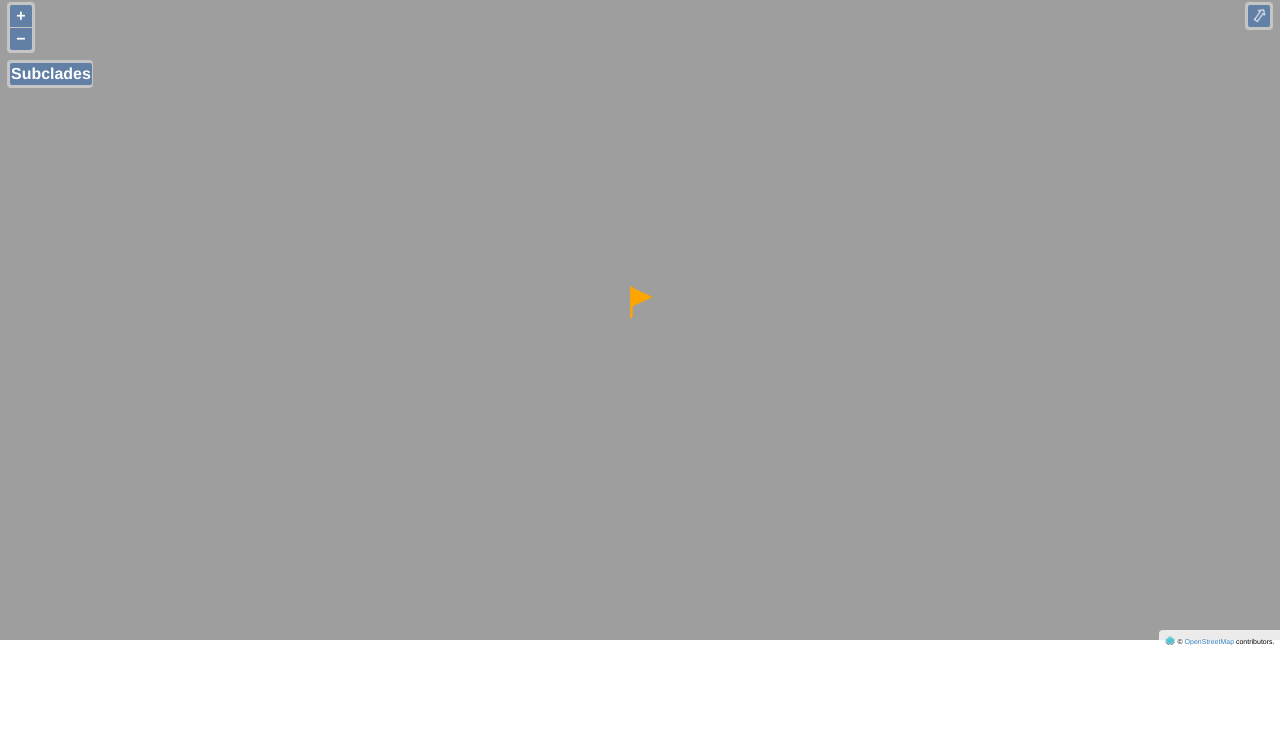
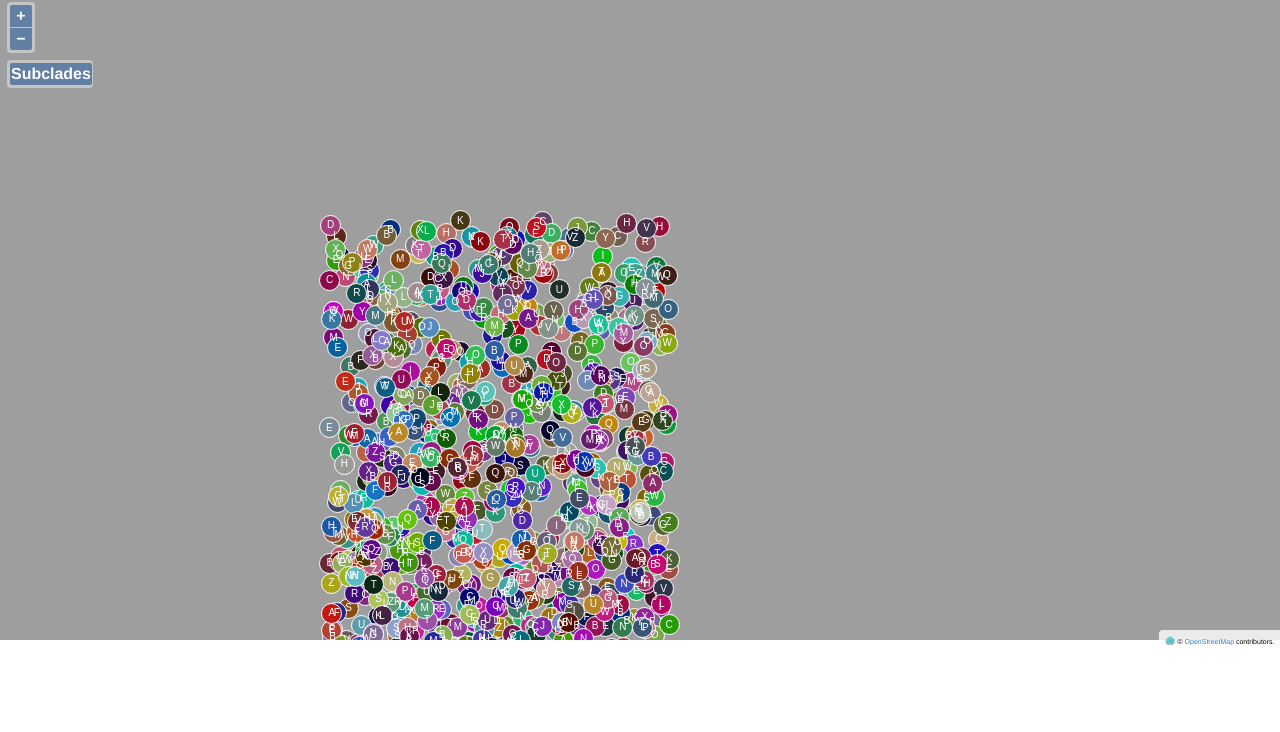
Before and after one commit to rlinosaur/coursera-webproject, a plain HTML site: page openlayers/index.html in a window 1280 px wide. Shown: the part 68-800 px from the top of the page. Drawn offline with Linux system fonts and the light colour scheme.

Commit message:
some improvements of openlayers

```diff
--- a/openlayers/index.html
+++ b/openlayers/index.html
@@ -20,93 +20,77 @@
     <script src="js/jquery-2.2.3.min.js"></script>
     <!--<script src="https://cdn.polyfill.io/v2/polyfill.min.js?features=requestAnimationFrame,Element.prototype.classList,URL"></script>-->
     <script src="js/bootstrap.min.js"></script>
-    <title>OpenLayers 3 example</title>
+    <title>OpenLayers 3 Subclades map test</title>
   </head>
   <body>
-    <h2>Supermap</h2>
-    <!--
-    <div id="mapWithControls" style="width:500px;height:500px;border:1px solid green;display:inline-block;z-index:1000;">
-      <div id="mapControls" style="border:1px solid red; width:500px;height:100px;position:absolute;background-color:#2299cc;">
-        <input type="checkbox" value="mecha" name="еьфу">Njabthh</input>
-        <input type="checkbox" value="mecha" name="еьфу">Njabthh</input>
-        <input type="checkbox" value="mecha" name="еьфу">Njabthh</input>
-      </div>
-      -->
+    <h2>Supermap of subclades preview</h2>
       <div id="map" class="map">
         <div id="mapPopupMarker"></div>
       </div>
     <!--</div>-->
     <script type="text/javascript">
-
-        //По идее - всплывающее окно с текстом для субкладов (но поглядим.)
-      //вот с этим оверлеем и надо бы разобраться, вот что я вам скажу, дорогие мои.
-      var subcladesPopupElement = document.getElementById('mapPopupSubclades');
-      var subcladesPopup = new ol.Overlay({
-        element: subcladesPopupElement,
-        //positioning: 'bottom-center',
-        //positioning: 'top-left',
-        stopEvent: false,
-        offset: [0, 0]//смещение...вроде как какие задал координаты, такие и будут,да.
-      });
-
     /////////////////////////////////////////////////////////////////////////////////
     //ВНИМАНИЕ! ДАЛЕЕ СЛЕДУЕТ КУСОК КОДА, КОТОРЫЙ Я НЕ ПОНИМАЮ ИЛИ В КОТОРОМ ЛЕНЮСЬ РАЗБИРАТЬСЯ
     //СМЫСЛ. СОЗДАЁТСЯ КНОПКА И ВРОДЕ КАК ЧТО-ТО КУДА-ТО НАСЛЕДУЕТСЯ (возможно функция передаётся OpenLayers, а возможно и нет)
     //БУДЕТ ВРЕМЯ - РАЗБЕРИСЬ, ТУТ ИНТЕРЕСНО
     /////////////////////////////////////////////////////////////////////////////////
-     window.app = {};
-      var app = window.app;
+     window.appio = {};
+      var app = window.appio;
       //
       // Define rotate to north control.
       //
 
 
       /**
-       * @constructor
+       * @constructor Вот таким образом создаётся новый элемент управления OpenLayers
        * @extends {ol.control.Control}
        * @param {Object=} opt_options Control options.
        */
-      app.RotateNorthControl = function(opt_options) {
+      app.SubcladesControl = function(opt_options) {
 
         console.log("we are here, bro");
         var options = opt_options || {};
+        //var this_ = this;//Не пригодилось, но не всё ещё потеряно, правда ведь?
 
+        /////////////////////////////////////////////
+        //Это будет происходить при нажатии на кнопку Subclades
+        /////////////////////////////////////////////
+        var handleSubcladeControl = function()
+        {
+          var test=document.getElementById('divSubcladesControl');
+          if(test.style.display==='none') test.style.display='block';
+            else test.style.display='none';
+          //map.removeLayer(vectorLayer);//Работаит, впрочем и должно было.
+        };
+
+        ///////////////////////////
+        //А вот и сама кнопка
+        ///////////////////////////
         var button = document.createElement('button');
         button.innerHTML = 'Subclades';
         button.style.width='100%';
-
-        var this_ = this;
-        var handleRotateNorth = function()
-        {
-          var test=document.getElementById('divWithInfo');
-          if(test.style.display==='none') test.style.display='block';
-            else test.style.display='none';
-          subcladesPopup.setPosition(ol.proj.fromLonLat([37.36,55.45]));
-        };
-        //handleRotateNorth заменить на открытие Popup-окошка с субкладами (можно даже не то чтобы открыть, а следать видимым)
-        button.addEventListener('click', handleRotateNorth, false);
-        button.addEventListener('touchstart', handleRotateNorth, false);
+        button.id='SubcladesControlButton';//Понадобится на случай перевода
+        button.addEventListener('click', handleSubcladeControl, false);
+        button.addEventListener('touchstart', handleSubcladeControl, false);
 
 
-        var divWithInfo = document.createElement('div');
-
-        divWithInfo.id='divWithInfo';
-        divWithInfo.style.display='none';
-        divWithInfo.style.width='500px';
-        divWithInfo.style.height='500px';
-        divWithInfo.style['background-color']='rgba(0x22, 0x99, 0xcc, .7)';
-        divWithInfo.style.overflow='auto';
-
-        //divWithInfo.innerHTML='Hello people!';
-        divWithInfo.appendChild(document.createTextNode('Hello People!'));
+        var divSubcladesControl = document.createElement('div');
+        divSubcladesControl.id='divSubcladesControl';//Пригодится для удаления чекбоксов.
+        divSubcladesControl.style.display='none';
+        divSubcladesControl.style.width='500px';
+        divSubcladesControl.style.height='500px';
+        divSubcladesControl.style['background-color']='rgba(0x22, 0x99, 0xcc, .7)';
+        divSubcladesControl.style.overflow='auto';
+        //divSubcladesControl.innerHTML='Hello people!';
+        divSubcladesControl.appendChild(document.createTextNode('Hello People!'));
 
         var buttonApply = document.createElement('button');
         buttonApply.innerHTML='Apply';
         buttonApply.style.width='50px';
         buttonApply.onclick=function(){alert('Sorry, function doesn\'t work yet. Please comeback later!');};
-        divWithInfo.appendChild(buttonApply);
+        divSubcladesControl.appendChild(buttonApply);
 
-        divWithInfo.appendChild(document.createElement("br"));
+        divSubcladesControl.appendChild(document.createElement("br"));
         var i;
         for(i=0;i<7;i++)
         {
@@ -121,15 +105,15 @@
           label.appendChild(document.createTextNode('Subclade №'+i));
           //label.style.color='rgba('+Math.random()*50+200 +', '+Math.random()*50+200+', '+Math.random()*50+200 +', .7)';
           label.style.color='rgba('+parseInt(200-Math.random()*200)+','+parseInt(200-Math.random()*200)+','+parseInt(200-Math.random()*200)+', 1.0)';
-          divWithInfo.appendChild(checkbox);
-          divWithInfo.appendChild(label);
-          divWithInfo.appendChild(document.createElement("br"));
+          divSubcladesControl.appendChild(checkbox);
+          divSubcladesControl.appendChild(label);
+          divSubcladesControl.appendChild(document.createElement("br"));
         }
 
         var element = document.createElement('div');
         element.className = 'rotate-north ol-unselectable ol-control';
         element.appendChild(button);
-        element.appendChild(divWithInfo);
+        element.appendChild(divSubcladesControl);
 
         ol.control.Control.call(this, {
           element: element,
@@ -137,16 +121,24 @@
         });
 
       };
-      ol.inherits(app.RotateNorthControl, ol.control.Control);
+      ol.inherits(app.SubcladesControl, ol.control.Control);
 
       //КОНЕЦ СТРАННОГО КОДА
       ///////////////////////////
 
 
 
-
+    ///////////////////////////////////////////////////////////////
+    //Стили. Пока для флажков. Но будут меняться. Кардинально.
+    ///////////////////////////////////////////////////////////////
     var styles = {
         'icon': new ol.style.Style({
+          image: new ol.style.Icon({
+            anchor: [0.5, 1],
+            src: 'images/testflag_small.png'
+          })
+        }),
+        'point': new ol.style.Style({
           image: new ol.style.Icon({
             anchor: [0.5, 1],
             src: 'images/testflag_small.png'
@@ -154,6 +146,40 @@
         })
       };
 
+
+
+      ///////////////////////////
+      //Главный объект OpenLayers
+      //Создашь - и нет пути назад
+      ///////////////////////////
+      var map = new ol.Map({
+        controls: ol.control.defaults({
+          attributionOptions: /** @type {olx.control.AttributionOptions} */ ({
+            collapsible: false
+          })
+        }).extend([
+          new app.SubcladesControl()
+        ]),
+        target: 'map'});
+
+
+      map.setView(new ol.View({
+        center: ol.proj.fromLonLat([37.36,55.45]),
+        zoom: 4
+        //,rotation: Math.PI / 5
+      }));
+
+      ////////////////////////////////////
+      //Собственно, изображение карты
+      ////////////////////////////////////
+      var tileLayer=new ol.layer.Tile({
+            source: new ol.source.OSM()
+          });
+      map.addLayer(tileLayer);
+
+      ////////////////////////////////////
+      //А тут у нас будут маркеры. Пока проект
+      ////////////////////////////////////
       var startMarker = new ol.Feature({
         type: 'icon',
         name: 'Null Island',
@@ -169,7 +195,7 @@
         geometry: new ol.geom.Point(ol.proj.fromLonLat([37.36,55.45]))
       });
 
-      var vectorLayer = new ol.layer.Vector({
+      var testLayer = new ol.layer.Vector({
         source: new ol.source.Vector({
           features: [startMarker, endMarker]
         })
@@ -178,37 +204,14 @@
           return styles[feature.get('type')];
         }
       });
+      map.addLayer(testLayer);
+      //Как добавили, так и удалим!
+      //map.removeLayer(tileLayer);
 
-      var map = new ol.Map({
-        controls: ol.control.defaults({
-          attributionOptions: /** @type {olx.control.AttributionOptions} */ ({
-            collapsible: false
-          })
-        }).extend([
-          new app.RotateNorthControl()
-        ]),
-        target: 'map'});
-
-      //Добавляем оверлей с субкладами (ну по крайней мере мы думаем, что там будут субклады)
-      //Но только после создания карты, ага. Не до!
-      //map.addOverlay(subcladesPopup);
-      subcladesPopup.setPosition(ol.proj.fromLonLat([37.36,55.45]));
-      //subcladesPopup.setPosition(ol.proj.fromLonLat([37.36,55.45]));
-      //subcladesPopup.setPosition(ol.proj.fromLonLat(ol.geom.Point([150, 150])));
-
-
-      map.setView(new ol.View({
-        center: ol.proj.fromLonLat([37.36,55.45]),
-        zoom: 4,
-        rotation: Math.PI / 5
-      }));
-      var tileLayer=new ol.layer.Tile({
-            source: new ol.source.OSM()
-          });
-      map.addLayer(tileLayer);
-      map.addLayer(vectorLayer);
-
-      //всплываюсчее окно с текстом для маркера
+      /////////////////////////////////////////////
+      //Всплываюсчее окно с текстом для маркера
+      //Оверлей. Типа перекрывается.
+      /////////////////////////////////////////////
       var element = document.getElementById('mapPopupMarker');
       var popup = new ol.Overlay({
         element: element,
@@ -219,9 +222,9 @@
       map.addOverlay(popup);
 
 
-
-
-      // Отображение всплывающего окна, ага. display popup on click
+      ///////////////////////////
+      //Popup для маркеров
+      ///////////////////////////
       map.on('click', function(evt) {
         var feature = map.forEachFeatureAtPixel(evt.pixel,
             function(feature) {
@@ -230,18 +233,93 @@
         if (feature) {
           var coordinates = feature.getGeometry().getCoordinates();
           popup.setPosition(coordinates);
+          console.log('Feature data');
+          console.log(feature.get('name'));
+          var vass=feature.get('name');
           $(element).popover({
             'placement': 'top',
             'html': true,
-            'content': feature.get('name')
+            //'content': feature.get('name')
+            'content': vass+'...yet can\'t reload content :('
           });
+          //popup.setContent();
+          //$(element).popover.setContent();
+          $(element).popover('setContent');
           $(element).popover('show');
         } else {
           $(element).popover('destroy');
         }
       });
 
-      //map.removeLayer(tileLayer);
+
+
+      ///////////////////////////
+      //Тестовый массив маркеров
+      ///////////////////////////
+      var markers = new Array();
+      var i;
+      for(i=0;i<1000;i++)
+      {
+        var rancolor='rgba('+parseInt(200-Math.random()*200)+','+parseInt(200-Math.random()*200)+','+parseInt(200-Math.random()*200)+', 1.0)';
+        var letter = String.fromCharCode(65+parseInt(Math.random()*26));
+        //return letter.ToString();
+        markers.push({"counter":i,"color":rancolor,"name":"Marker #"+i,"Lon":(Math.random()*30+10),"Lat":(Math.random()*30+30),"letter":letter});
+      }
+     // console.log(markers);
+      //console.log('Markers count '+markers.length);
+
+      ///////////////////////////
+      //Тестовый массив Features
+      ///////////////////////////
+      var newFeatures = new Array(markers.length);
+      for (var i = 0; i < markers.length; ++i)
+      {
+        newFeatures[i] = new ol.Feature({
+         // type: 'point',
+          name: markers[i].name,
+          color: markers[i].color,
+          letter:markers[i].letter,
+          geometry: new ol.geom.Point(ol.proj.fromLonLat([markers[i].Lon,markers[i].Lat]))
+          });
+      }
+
+      var styleCache = {};//Кэш стилей (на самом деле цветов)
+
+      var markersLayer = new ol.layer.Vector({
+        source: new ol.source.Vector({
+          features: newFeatures
+        })
+        ,
+        style: function(feature) {
+          //Отрисовывается в
+          var fColor = feature.get('color');
+          var letter = feature.get('letter');
+          var style = styleCache[fColor];
+          if (!style)
+          {
+            style = new ol.style.Style({
+              image: new ol.style.Circle({
+                radius: 10,
+                stroke: new ol.style.Stroke({
+                  color: '#fff'
+                }),
+                fill: new ol.style.Fill({
+                  color: feature.get('color')
+                })
+              }),
+              text: new ol.style.Text({
+                text: letter,
+                fill: new ol.style.Fill({
+                  color: '#fff'
+                })
+              })
+            });
+            styleCache[fColor] = style;
+          }
+          return style;
+        }
+      });
+      map.addLayer(markersLayer);
 
      //http://dev.openlayers.org/examples/markers.html - пример со встроенными кнопками. ага.
 
```
